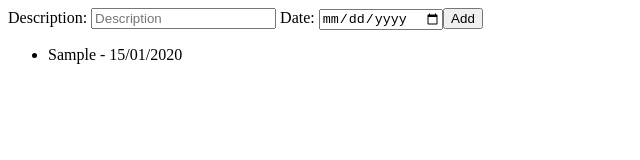
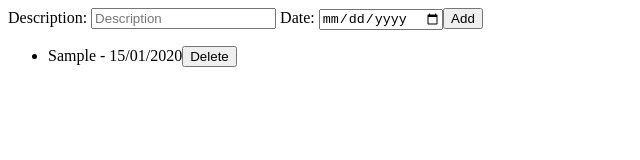
Before and after one commit to Alex-stack-cell/appointment-app, an Angular app: page / in a window 1280 px wide. Both pictures are taken after typing "Sample", "2020-01-15" into the empty fields and a click on the button "Add". Shown: the top 160 px of the page, without its empty margins (0-640 px from the left). Built offline with nearby package versions, Linux system fonts and the light colour scheme.

Commit message:
feat(appointment-list): Delete appointment

```diff
--- a/src/app/appointment-list/appointment-list.component.html
+++ b/src/app/appointment-list/appointment-list.component.html
@@ -24,7 +24,8 @@
 
 <ul>
     <li
-        *ngFor="let appointment of appointments">
+        *ngFor="let appointment of appointments; index as i">
             <span id="{{ appointment.id }}">{{ appointment.title }} - {{ appointment.date | date: 'dd/MM/yyyy' }}</span>
-    </li>
+            <button (click)="deleteAppointment(i)">Delete</button>
+        </li>
 </ul>
--- a/src/app/appointment-list/appointment-list.component.ts
+++ b/src/app/appointment-list/appointment-list.component.ts
@@ -13,7 +13,7 @@
   newAppointmentDate: Date = new Date();
   appointments: Appointment[] = []
 
-  addAppointment(){
+  addAppointment():void{
     if(this.newAppointmentTitle.trim().length && this.newAppointmentDate){
       let newAppointment: Appointment = {
         id: Date.now(),
@@ -26,4 +26,8 @@
       this.newAppointmentDate = new Date();
     }
   }
+
+  deleteAppointment(index: number):void{
+    this.appointments.splice(index, 1);
+  }
 }
```
